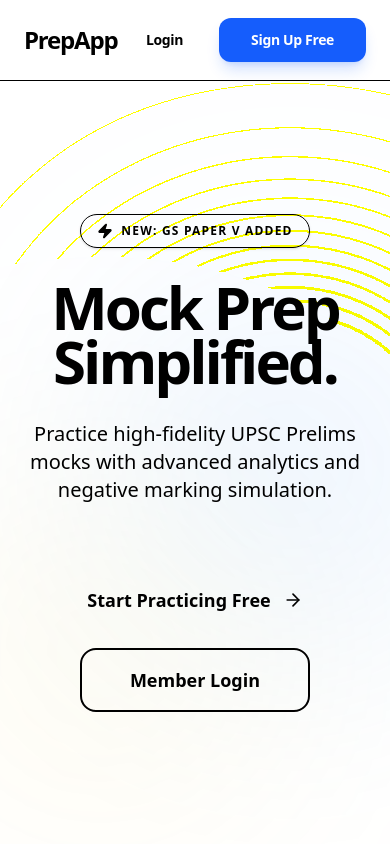
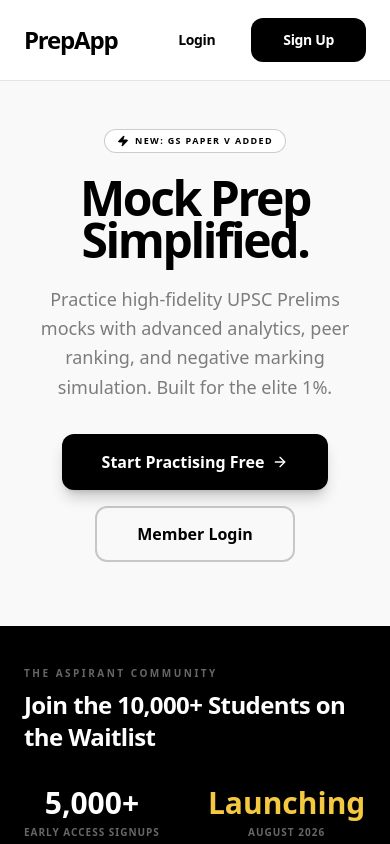
Before and after one commit to Naman343/prepapp, a Next.js app in the folder client/: page / in a window 390 px wide. Shown: the top 844 px of the page. Built offline with nearby package versions, Linux system fonts and the light colour scheme; no server answers.

Commit message:
Updated the new landing page

```diff
--- a/client/src/app/page.tsx
+++ b/client/src/app/page.tsx
@@ -3,9 +3,7 @@
 import { useEffect, useState } from "react"
 import Link from "next/link"
 import { Navbar } from "@/components/layout/Navbar"
-import { Button } from "@/components/ui/button"
-import { Card, CardContent, CardDescription, CardFooter, CardHeader, CardTitle } from "@/components/ui/card"
-import { ArrowRight, BookOpen, BarChart3, TrendingUp, ShieldCheck, Zap } from "lucide-react"
+import { ArrowRight, BookOpen, BarChart3, TrendingUp, ShieldCheck, Zap, CheckCircle2, FileText, Calendar, ChevronRight } from "lucide-react"
 import api from "@/lib/axios"
 import { TestSlider } from "@/components/dashboard/TestSlider"
 
@@ -19,6 +17,7 @@
 export default function Home() {
   const [user, setUser] = useState<UserData | null>(null)
   const [loading, setLoading] = useState(true)
+  const [email, setEmail] = useState("")
 
   useEffect(() => {
     const token = localStorage.getItem("token")
@@ -37,7 +36,6 @@
         }
       })
       .catch(() => {
-        // Token expired or invalid — clear stale data
         localStorage.removeItem("token")
         localStorage.removeItem("user")
       })
@@ -45,134 +43,258 @@
   }, [])
 
   if (loading) return (
-    <div className="flex h-screen items-center justify-center bg-background">
+    <div className="flex h-screen items-center justify-center bg-white">
       <div className="animate-pulse flex flex-col items-center gap-4">
-        <div className="w-12 h-12 bg-muted rounded-full" />
-        <div className="h-4 w-24 bg-muted rounded" />
+        <div className="w-12 h-12 bg-black/10 rounded-full" />
+        <div className="h-4 w-24 bg-black/10 rounded" />
       </div>
     </div>
   )
 
+  // ── Logged-in dashboard view ─────────────────────────────────────────────────
+  if (user) {
     return (
-    <div className="min-h-screen bg-muted/20 flex flex-col font-sans selection:bg-blue-100 selection:text-blue-900">
+      <div className="min-h-screen bg-white flex flex-col font-sans">
         <Navbar />
-
-      <main className="flex-1 flex flex-col h-full">
-        {!user ? (
-          <div className="flex-1 flex flex-col items-center justify-center px-6 py-24 relative overflow-hidden">
-            {/* Background Decorative Elements */}
-            <div className="absolute top-0 left-1/2 -translate-x-1/2 w-full h-full max-w-350 pointer-events-none opacity-50">
-              <div className="absolute top-1/4 left-1/4 w-96 h-96 bg-blue-400/20 blur-[120px] rounded-full" />
-              <div className="absolute top-1/2 right-1/4 w-96 h-96 bg-yellow-400/10 blur-[120px] rounded-full" />
-            </div>
-
-            <div className="z-10 text-center space-y-8 max-w-4xl mx-auto">
-              <div className="inline-flex items-center gap-2 px-4 py-2 rounded-full bg-muted/50 border border-border shadow-sm animate-in fade-in slide-in-from-bottom-4 duration-700">
-                <Zap className="w-4 h-4 text-foreground fill-foreground" />
-                <span className="text-xs font-black uppercase text-foreground tracking-widest">New: GS Paper V Added</span>
-              </div>
-
-              <h1 className="text-6xl md:text-8xl font-black tracking-tighter text-foreground leading-[0.9] lg:px-12 animate-in fade-in slide-in-from-bottom-8 duration-700 delay-100">
-                Mock Prep <br />
-                <span className="text-foreground">Simplified.</span>
-              </h1>
-
-              <p className="text-xl text-muted-foreground font-medium max-w-160 mx-auto animate-in fade-in slide-in-from-bottom-12 duration-700 delay-200">
-                Practice high-fidelity UPSC Prelims mocks with advanced analytics and negative marking simulation.
-              </p>
-
-              <div className="flex flex-col sm:flex-row gap-4 justify-center pt-8 animate-in fade-in slide-in-from-bottom-16 duration-700 delay-300">
-                <Link href="/auth/signup">
-                  <Button size="lg" className="h-16 px-12 bg-foreground text-background hover:bg-foreground/90 rounded-2xl font-black text-lg shadow-xl shadow-foreground/10 active:scale-95 transition-all">
-                    Start Practicing Free <ArrowRight className="ml-3 w-5 h-5" />
-                  </Button>
-                </Link>
-                <Link href="/auth/login">
-                  <Button size="lg" variant="outline" className="h-16 px-12 border-2 rounded-2xl font-black text-lg hover:bg-background/80 transition-all">
-                    Member Login
-                  </Button>
-                </Link>
-              </div>
-            </div>
-          </div>
-        ) : (
-          <div className="container mx-auto px-6 py-6 max-w-7xl animate-in fade-in duration-500">
+        <main className="flex-1 flex flex-col">
+          <div className="container mx-auto px-6 py-8 max-w-7xl animate-in fade-in duration-500">
             <header className="mb-10">
-              <h2 className="text-[10px] uppercase font-bold text-blue-600 tracking-[0.3em] mb-2 px-1">DASHBOARD</h2>
-              <h1 className="text-4xl md:text-5xl font-black tracking-tight flex items-center gap-3">
-                Welcome back, {user.name || user.email?.split('@')[0]}
-                <span className="text-blue-500 animate-bounce-subtle">👋</span>
+              <p className="text-[10px] uppercase font-bold text-black/40 tracking-[0.3em] mb-2">DASHBOARD</p>
+              <h1 className="text-4xl md:text-5xl font-black tracking-tight text-black">
+                Welcome back, {user.name || user.email?.split('@')[0]} 👋
               </h1>
             </header>
 
             <TestSlider />
 
-            <div className="grid gap-8 md:grid-cols-2 lg:grid-cols-3">
-              <Card className="group relative overflow-hidden bg-background border-2 border-border/50 hover:border-foreground transition-all duration-300 rounded-4xl p-4 shadow-sm hover:shadow-xl hover:shadow-foreground/5">
-                <div className="absolute top-0 right-0 p-8 text-foreground/5 group-hover:text-foreground/10 transition-colors">
-                  <BookOpen className="w-24 h-24 rotate-12" />
+            <div className="grid gap-6 md:grid-cols-2 lg:grid-cols-3 mt-8">
+              {/* Take a Test */}
+              <div className="group bg-white border border-black/10 rounded-3xl p-8 hover:border-black transition-all duration-300 hover:shadow-xl cursor-pointer">
+                <div className="w-12 h-12 bg-black rounded-2xl flex items-center justify-center mb-6">
+                  <Zap className="w-6 h-6 text-white" />
                 </div>
-                <CardHeader className="relative space-y-4">
-                  <div className="w-14 h-14 bg-muted rounded-2xl flex items-center justify-center border-2 border-border group-hover:bg-foreground group-hover:border-foreground transition-all duration-300">
-                    <Zap className="w-6 h-6 text-foreground group-hover:text-background transition-colors" />
-                  </div>
-                  <div>
-                    <CardTitle className="text-2xl font-black mb-1">Take a Test</CardTitle>
-                    <CardDescription className="text-sm font-bold uppercase tracking-widest text-muted-foreground">Full length mocks</CardDescription>
-                  </div>
-                </CardHeader>
-                <CardContent className="relative py-4">
-                  <p className="text-muted-foreground font-medium">Standard 100 question Prelims GS Papers with marking scheme simulation.</p>
-                </CardContent>
-                <CardFooter className="relative">
-                  <Link href="/tests" className="group inline-flex items-center text-sm font-black uppercase tracking-widest border-b-2 border-foreground pb-1 cursor-pointer">
+                <h3 className="text-2xl font-black text-black mb-2">Take a Test</h3>
+                <p className="text-sm font-bold uppercase tracking-widest text-black/40 mb-4">Full Length Mocks</p>
+                <p className="text-black/60 font-medium mb-6">Standard 100 question Prelims GS Papers with UPSC marking scheme simulation.</p>
+                <Link href="/tests" className="inline-flex items-center text-sm font-black uppercase tracking-widest border-b-2 border-black pb-1 group-hover:gap-2 transition-all">
                   View Tests <ArrowRight className="ml-2 w-4 h-4 group-hover:translate-x-1 transition-transform" />
                 </Link>
-                </CardFooter>
-              </Card>
+              </div>
 
-              <Card className="group relative overflow-hidden bg-background border-2 border-border/50 hover:border-foreground transition-all duration-300 rounded-4xl p-4 shadow-sm hover:shadow-xl hover:shadow-foreground/5">
-                <div className="absolute top-0 right-0 p-8 text-foreground/5 group-hover:text-foreground/10 transition-colors">
-                  <BarChart3 className="w-24 h-24 -rotate-12" />
+              {/* Analytics */}
+              <div className="group bg-white border border-black/10 rounded-3xl p-8 hover:border-black transition-all duration-300 hover:shadow-xl cursor-pointer">
+                <div className="w-12 h-12 bg-black rounded-2xl flex items-center justify-center mb-6">
+                  <BarChart3 className="w-6 h-6 text-white" />
                 </div>
-                <CardHeader className="relative space-y-4">
-                  <div className="w-14 h-14 bg-muted rounded-2xl flex items-center justify-center border-2 border-border group-hover:bg-foreground group-hover:border-foreground transition-all duration-300">
-                    <TrendingUp className="w-6 h-6 text-foreground group-hover:text-background transition-colors" />
-                  </div>
-                  <div>
-                    <CardTitle className="text-2xl font-black mb-1">Performance</CardTitle>
-                    <CardDescription className="text-sm font-bold uppercase tracking-widest text-muted-foreground">Analyze Progress</CardDescription>
-                  </div>
-                </CardHeader>
-                <CardContent className="relative py-4">
-                  <p className="text-muted-foreground font-medium">Track accuracy, weak topics, and compare with previous attempts.</p>
-                </CardContent>
-                <CardFooter className="relative">
-                  <Link href="/analytics" className="group inline-flex items-center text-sm font-black uppercase tracking-widest border-b-2 border-foreground pb-1 cursor-pointer">
+                <h3 className="text-2xl font-black text-black mb-2">Performance</h3>
+                <p className="text-sm font-bold uppercase tracking-widest text-black/40 mb-4">Analyze Progress</p>
+                <p className="text-black/60 font-medium mb-6">Track accuracy, weak topics, and compare with previous attempts.</p>
+                <Link href="/analytics" className="inline-flex items-center text-sm font-black uppercase tracking-widest border-b-2 border-black pb-1 group-hover:gap-2 transition-all">
                   Analytics Explorer <ArrowRight className="ml-2 w-4 h-4 group-hover:translate-x-1 transition-transform" />
                 </Link>
-                </CardFooter>
-              </Card>
+              </div>
 
               {/* Status Card */}
-              <div className="bg-foreground rounded-4xl p-10 flex flex-col justify-between text-background shadow-xl shadow-foreground/10 md:col-span-2 lg:col-span-1 border-4 border-foreground/50">
+              <div className="bg-black rounded-3xl p-8 flex flex-col justify-between text-white md:col-span-2 lg:col-span-1">
                 <div>
-                  <ShieldCheck className="w-12 h-12 mb-6" />
-                  <h3 className="text-3xl font-black leading-tight mb-4">You&apos;re on track <br /> for Success.</h3>
-                  <p className="text-background/80 font-medium">Keep practicing consistently. Last test score: 124.5 / 200</p>
+                  <ShieldCheck className="w-12 h-12 mb-6 text-[#f5c842]" />
+                  <h3 className="text-3xl font-black leading-tight mb-4">You&apos;re on track <br />for Success.</h3>
+                  <p className="text-white/60 font-medium">Keep practicing consistently to identify and fix your weak areas.</p>
                 </div>
                 <div className="pt-8">
                   <Link href="/tests">
-                    <span className="inline-flex items-center text-sm font-black uppercase tracking-widest border-b-2 border-background pb-1 group cursor-pointer">
-                      Resume Last Mock <ArrowRight className="ml-2 w-4 h-4 group-hover:translate-x-1 transition-transform" />
+                    <span className="inline-flex items-center text-sm font-black uppercase tracking-widest border-b-2 border-white pb-1 group cursor-pointer hover:border-[#f5c842] hover:text-[#f5c842] transition-colors">
+                      Resume Last Mock <ArrowRight className="ml-2 w-4 h-4" />
                     </span>
                   </Link>
                 </div>
               </div>
             </div>
           </div>
-        )}
         </main>
       </div>
     )
   }
+
+  // ── Public landing page ──────────────────────────────────────────────────────
+  return (
+    <div className="min-h-screen bg-white flex flex-col font-sans">
+      {/* ── Navbar ── */}
+      <Navbar />
+
+      <main className="flex-1 flex flex-col">
+
+        {/* ── Hero Section ── */}
+        <section className="flex flex-col items-center justify-center text-center px-6 pt-12 pb-16 bg-[#F9F9F9]">
+          {/* Badge */}
+          <div className="inline-flex items-center gap-1.5 px-3 py-1 rounded-full border border-black/20 bg-white mb-6 animate-in fade-in slide-in-from-bottom-4 duration-700">
+            <Zap className="w-3 h-3 text-black fill-black" />
+            <span className="text-[9px] font-black uppercase tracking-[0.15em] text-black">New: GS Paper V Added</span>
+          </div>
+
+          {/* Headline */}
+          <h1 className="text-[clamp(3rem,10vw,7.5rem)] font-black tracking-tighter text-black leading-[0.88] max-w-4xl mx-auto mb-6 animate-in fade-in slide-in-from-bottom-8 duration-700 delay-100">
+            Mock Prep<br />Simplified.
+          </h1>
+
+          {/* Subtitle */}
+          <p className="text-lg md:text-xl text-black/50 font-medium max-w-xl mx-auto mb-8 leading-relaxed animate-in fade-in slide-in-from-bottom-12 duration-700 delay-200">
+            Practice high-fidelity UPSC Prelims mocks with advanced analytics, peer ranking, and negative marking simulation. Built for the elite 1%.
+          </p>
+
+          {/* CTAs */}
+          <div className="flex flex-col sm:flex-row gap-4 justify-center animate-in fade-in slide-in-from-bottom-16 duration-700 delay-300">
+            <Link href="/auth/signup">
+              <button className="inline-flex items-center gap-2 h-14 px-10 bg-black text-white rounded-xl font-black text-base hover:bg-black/85 active:scale-95 transition-all duration-200 shadow-lg shadow-black/20">
+                Start Practising Free <ArrowRight className="w-4 h-4" />
+              </button>
+            </Link>
+            <Link href="/auth/login">
+              <button className="inline-flex items-center gap-2 h-14 px-10 bg-transparent text-black rounded-xl font-black text-base border-2 border-black/20 hover:border-black hover:bg-white/50 active:scale-95 transition-all duration-200">
+                Member Login
+              </button>
+            </Link>
+          </div>
+        </section>
+
+        {/* ── Stats Bar ── */}
+        <section className="bg-black text-white py-10 px-6">
+          <div className="container mx-auto max-w-7xl flex flex-col md:flex-row items-start md:items-center justify-between gap-8">
+            <div>
+              <p className="text-[10px] font-bold uppercase tracking-[0.25em] text-white/40 mb-2">The Aspirant Community</p>
+              <h2 className="text-2xl md:text-3xl font-black tracking-tight">Join the 10,000+ Students on the Waitlist</h2>
+            </div>
+            <div className="flex items-center gap-12 shrink-0">
+              <div className="text-center">
+                <p className="text-3xl font-black text-white">5,000+</p>
+                <p className="text-[10px] font-bold uppercase tracking-widest text-white/40 mt-1">Early Access Signups</p>
+              </div>
+              <div className="text-center">
+                <p className="text-3xl font-black text-[#f5c842]">Launching</p>
+                <p className="text-[10px] font-bold uppercase tracking-widest text-white/40 mt-1">August 2026</p>
+              </div>
+            </div>
+          </div>
+        </section>
+
+        {/* ── Features Section ── */}
+        <section className="px-6 py-24 bg-white">
+          <div className="container mx-auto max-w-7xl">
+            {/* Section label */}
+            <p className="text-center text-[10px] font-black tracking-[0.3em] text-black/40 mb-4">Why PrepApp AI?</p>
+            <h2 className="text-center text-[clamp(2rem,5vw,3.5rem)] font-black tracking-tighter text-black mb-16">High-Performance Training.</h2>
+
+            {/* Bento grid */}
+            <div className="grid grid-cols-1 md:grid-cols-3 gap-4">
+
+              {/* Card 1 — Advanced AI Analytics */}
+              <div className="bg-white border border-black/10 rounded-3xl p-8 flex flex-col gap-6">
+                <div className="w-11 h-11 bg-black rounded-xl flex items-center justify-center">
+                  <BarChart3 className="w-5 h-5 text-white" />
+                </div>
+                <div>
+                  <h3 className="text-xl font-black text-black mb-3">Advanced AI Analytics</h3>
+                  <p className="text-black/50 font-medium text-sm leading-relaxed">Our proprietary algorithm analyzes your performance down to the second. Identify subject-wise weaknesses, speed bottlenecks, and guessing patterns.</p>
+                </div>
+                <ul className="space-y-2 mt-auto">
+                  {["Trend Identification", "Rank Prediction", "Time Management", "Syllabus Heatmaps"].map(item => (
+                    <li key={item} className="flex items-center gap-2 text-sm font-bold text-black/70">
+                      <CheckCircle2 className="w-4 h-4 text-black shrink-0" />
+                      {item}
+                    </li>
+                  ))}
+                </ul>
+              </div>
+
+              {/* Card 2 — PYQ Mastery (hero card — dark) */}
+              <div className="bg-black text-white rounded-3xl p-8 flex flex-col gap-6 relative overflow-hidden">
+                <div className="w-11 h-11 bg-[#f5c842] rounded-xl flex items-center justify-center">
+                  <FileText className="w-5 h-5 text-black" />
+                </div>
+                <div>
+                  <h3 className="text-xl font-black text-white mb-3">PYQ Mastery</h3>
+                  <p className="text-white/60 font-medium text-sm leading-relaxed">Full coverage of 10 years UPSC Preliminary papers with detailed solutions and trend analysis to help you focus on high-yield topics.</p>
+                </div>
+                <div className="mt-auto">
+                  <span className="inline-block text-[10px] font-black uppercase tracking-[0.25em] text-[#f5c842] border border-[#f5c842]/40 rounded-full px-4 py-1.5">10 Years Coverage</span>
+                </div>
+              </div>
+
+              {/* Card 3 — Simulated UI */}
+              <div className="bg-white border border-black/10 rounded-3xl p-8 flex flex-col gap-6">
+                <div className="w-11 h-11 bg-black rounded-xl flex items-center justify-center">
+                  <ShieldCheck className="w-5 h-5 text-white" />
+                </div>
+                <div>
+                  <h3 className="text-xl font-black text-black mb-3">Simulated UI</h3>
+                  <p className="text-black/50 font-medium text-sm leading-relaxed">The exact exam environment to keep your nerves steady on the final day. Familiarity with the interface ensures no time is wasted in the exam hall.</p>
+                </div>
+                <div className="mt-auto">
+                  <span className="text-[10px] font-black uppercase tracking-[0.25em] text-black/30">High Fidelity</span>
+                </div>
+              </div>
+
+              {/* Card 4 — Study Material */}
+              <div className="bg-white border border-black/10 rounded-3xl p-8 flex flex-col gap-4">
+                <div className="w-11 h-11 bg-black/5 border border-black/10 rounded-xl flex items-center justify-center">
+                  <BookOpen className="w-5 h-5 text-black" />
+                </div>
+                <div>
+                  <h3 className="text-lg font-black text-black mb-2">Study Material</h3>
+                  <p className="text-black/50 font-medium text-sm leading-relaxed">Curated notes and high-yield topics from India&apos;s top educators, condensed for quick revision and maximum retention.</p>
+                </div>
+              </div>
+
+              {/* Card 5 — Daily Quiz */}
+              <div className="bg-white border border-black/10 rounded-3xl p-8 flex flex-col gap-4">
+                <div className="w-11 h-11 bg-black/5 border border-black/10 rounded-xl flex items-center justify-center">
+                  <Calendar className="w-5 h-5 text-black" />
+                </div>
+                <div>
+                  <h3 className="text-lg font-black text-black mb-2">Daily Quiz</h3>
+                  <p className="text-black/50 font-medium text-sm leading-relaxed">Stay sharp with 10 high-quality questions every single morning covering current affairs and static portions.</p>
+                </div>
+              </div>
+
+              {/* Card 6 — CTA card (dashed border) */}
+              <div className="border-2 border-dashed border-black/20 rounded-3xl p-8 flex flex-col items-center justify-center text-center gap-4 hover:border-black/40 transition-colors">
+                <h3 className="text-xl font-black text-black">Ready to start?</h3>
+                <p className="text-black/50 font-medium text-sm">Begin your journey today</p>
+                <Link href="/tests">
+                  <button className="inline-flex items-center gap-2 h-11 px-8 bg-black text-white rounded-xl font-black text-sm hover:bg-black/85 active:scale-95 transition-all duration-200">
+                    Explore Curriculum
+                  </button>
+                </Link>
+              </div>
+
+            </div>
+          </div>
+        </section>
+
+        {/* ── Email CTA Section ── */}
+        <section className="px-6 py-24 bg-[#F9F9F9]">
+          <div className="container mx-auto max-w-2xl text-center">
+            <h2 className="text-[clamp(1.75rem,4vw,2.5rem)] font-black tracking-tight text-black mb-10">
+              Join the thousands who trust PrepApp AI for their success.
+            </h2>
+            <div className="flex flex-col sm:flex-row gap-3 max-w-md mx-auto">
+              <input
+                type="email"
+                value={email}
+                onChange={e => setEmail(e.target.value)}
+                placeholder="Enter your email"
+                className="flex-1 h-14 px-5 rounded-xl border-2 border-black/15 bg-white text-black font-medium text-sm outline-none focus:border-black transition-colors placeholder:text-black/30"
+              />
+              <Link href="/auth/signup">
+                <button className="h-14 px-8 bg-black text-white rounded-xl font-black text-sm hover:bg-black/85 active:scale-95 transition-all duration-200 whitespace-nowrap w-full sm:w-auto">
+                  Get Early Access
+                </button>
+              </Link>
+            </div>
+          </div>
+        </section>
+
+      </main>
+    </div>
+  )
+}
--- a/client/src/components/layout/Navbar.tsx
+++ b/client/src/components/layout/Navbar.tsx
@@ -97,7 +97,7 @@
                 </div>
             )}
 
-            <header className="border-b bg-background/80 backdrop-blur-md sticky top-0 z-50 transition-all duration-300">
+            <header className="border-b border-black/10 bg-background/80 backdrop-blur-md sticky top-0 z-50 transition-all duration-300">
                 <div className="container mx-auto px-6 h-20 flex items-center justify-between">
                     <Link href="/" className="flex flex-col group active:scale-95 transition-transform">
                         <span className="text-2xl font-black text-foreground tracking-tighter">PrepApp</span>
@@ -134,10 +134,10 @@
                         ) : (
                             <div className="flex items-center gap-3">
                                 <Link href="/auth/login">
-                                    <Button variant="ghost" className="font-bold text-sm tracking-tight px-6 h-11 rounded-xl hover:bg-muted hover:scale-105 transition-all duration-200">Login</Button>
+                                    <Button variant="ghost" className="font-bold text-sm tracking-tight px-6 h-11 rounded-xl hover:bg-black/5 text-black transition-all duration-200">Login</Button>
                                 </Link>
                                 <Link href="/auth/signup">
-                                    <Button className="bg-blue-600 hover:bg-blue-700 text-white font-black text-sm tracking-tight px-8 h-11 rounded-xl shadow-lg shadow-blue-600/20 active:scale-95 transition-all">Sign Up Free</Button>
+                                    <Button className="bg-black hover:bg-black/85 text-white font-black text-sm tracking-tight px-8 h-11 rounded-xl active:scale-95 transition-all">Sign Up</Button>
                                 </Link>
                             </div>
                         )}
```
Lines whose indentation alone changed are shown as unchanged.
